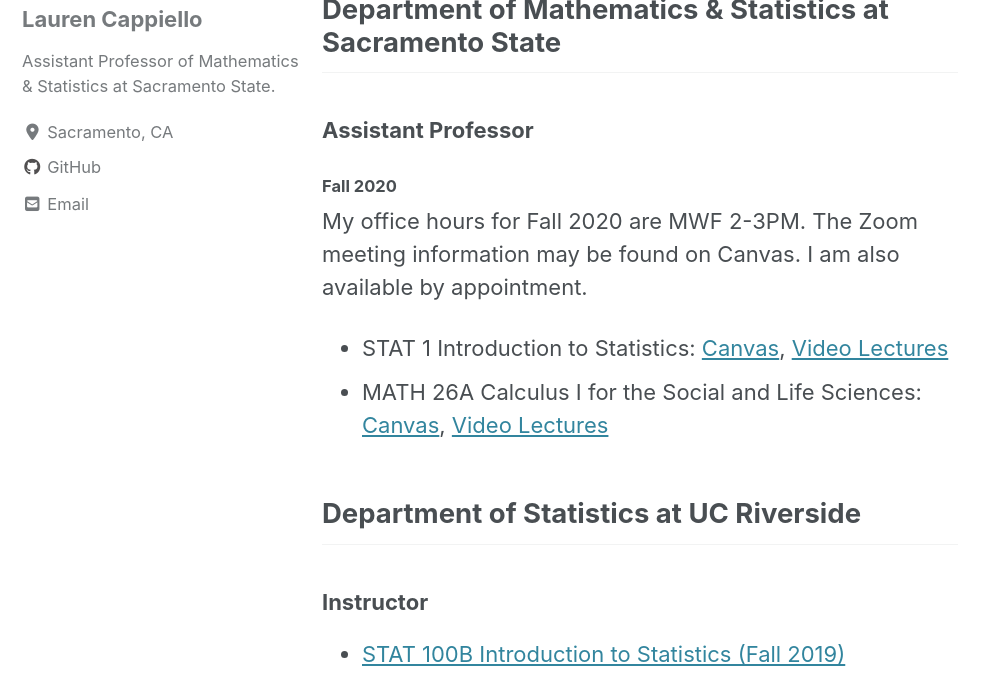
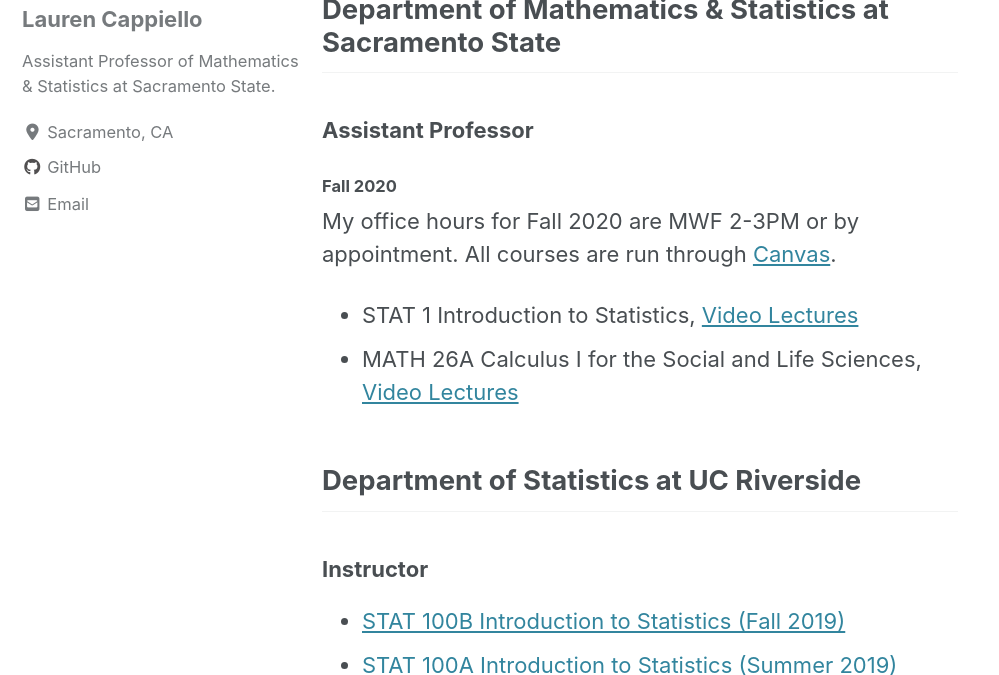
Before and after one commit to lgpcappiello/lgpcappiello.github.io, a Jekyll site: the page built from teaching/index.md, in a window 1280 px wide and 900 px high, cut to the strip 225-900 px from the top of the window. Shown: the whole strip, without its empty margins (0-999 px from the left). Built offline with Jekyll 4.4.1, drawn with Linux system fonts in a browser that asks for light colours; cached includes are drawn as plain includes; nearby versions of some CDN libraries.

Commit message:
Update index.md

```diff
--- a/teaching/index.md
+++ b/teaching/index.md
@@ -8,9 +8,9 @@
 ## Department of Mathematics & Statistics at Sacramento State
 ### Assistant Professor
 #### Fall 2020
-My office hours for Fall 2020 are MWF 2-3PM. The Zoom meeting information may be found on Canvas. I am also available by appointment.
-- STAT 1 Introduction to Statistics: [Canvas](https://csus.instructure.com/), [Video Lectures](https://www.youtube.com/playlist?list=PLuMDlHzKEzEFDn6yfD9D3DCsp_j2AfDvm)
-- MATH 26A Calculus I for the Social and Life Sciences: [Canvas](https://csus.instructure.com/), [Video Lectures](https://www.youtube.com/playlist?list=PLuMDlHzKEzEHVDBeTH5I_ghfON5ev4vCv)
+My office hours for Fall 2020 are MWF 2-3PM or by appointment. All courses are run through [Canvas](https://csus.instructure.com/).
+- STAT 1 Introduction to Statistics, [Video Lectures](https://www.youtube.com/playlist?list=PLuMDlHzKEzEFDn6yfD9D3DCsp_j2AfDvm)
+- MATH 26A Calculus I for the Social and Life Sciences, [Video Lectures](https://www.youtube.com/playlist?list=PLuMDlHzKEzEHVDBeTH5I_ghfON5ev4vCv)
 
 ## Department of Statistics at UC Riverside
 ### Instructor
```
